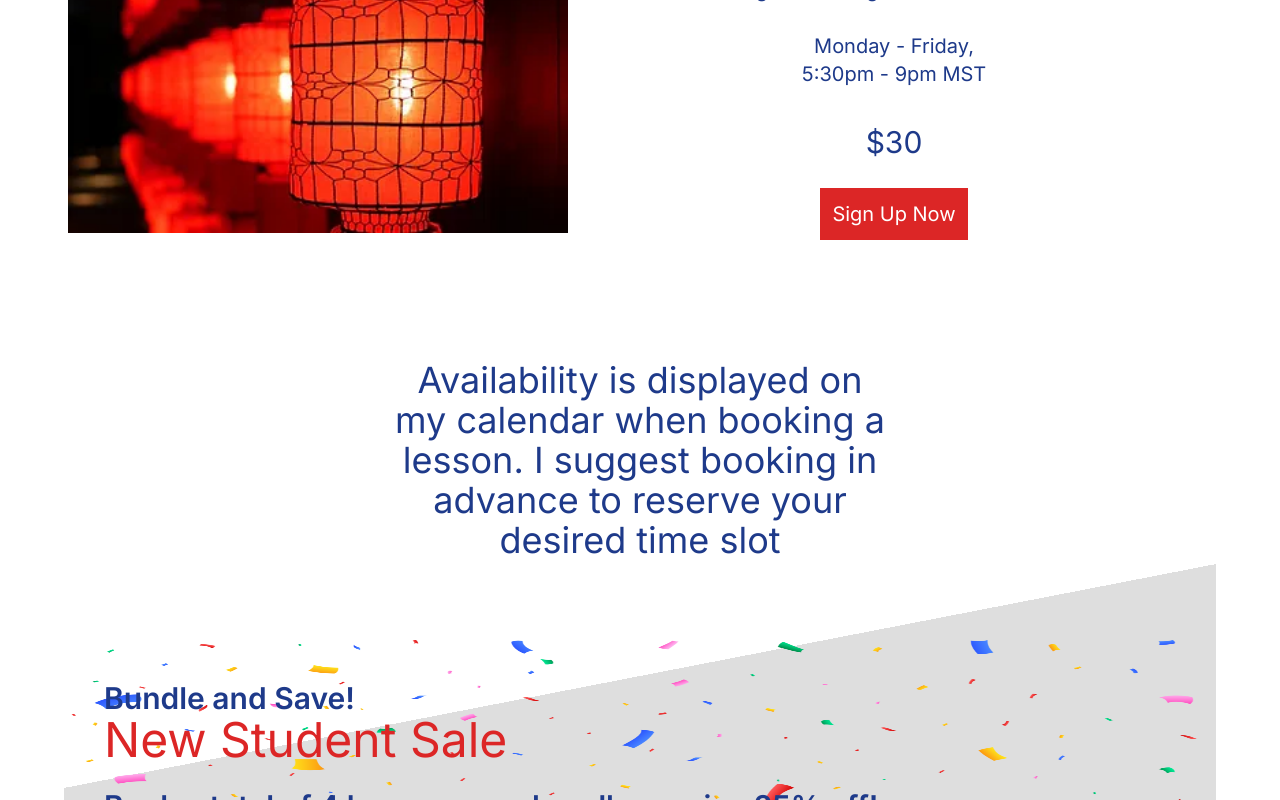
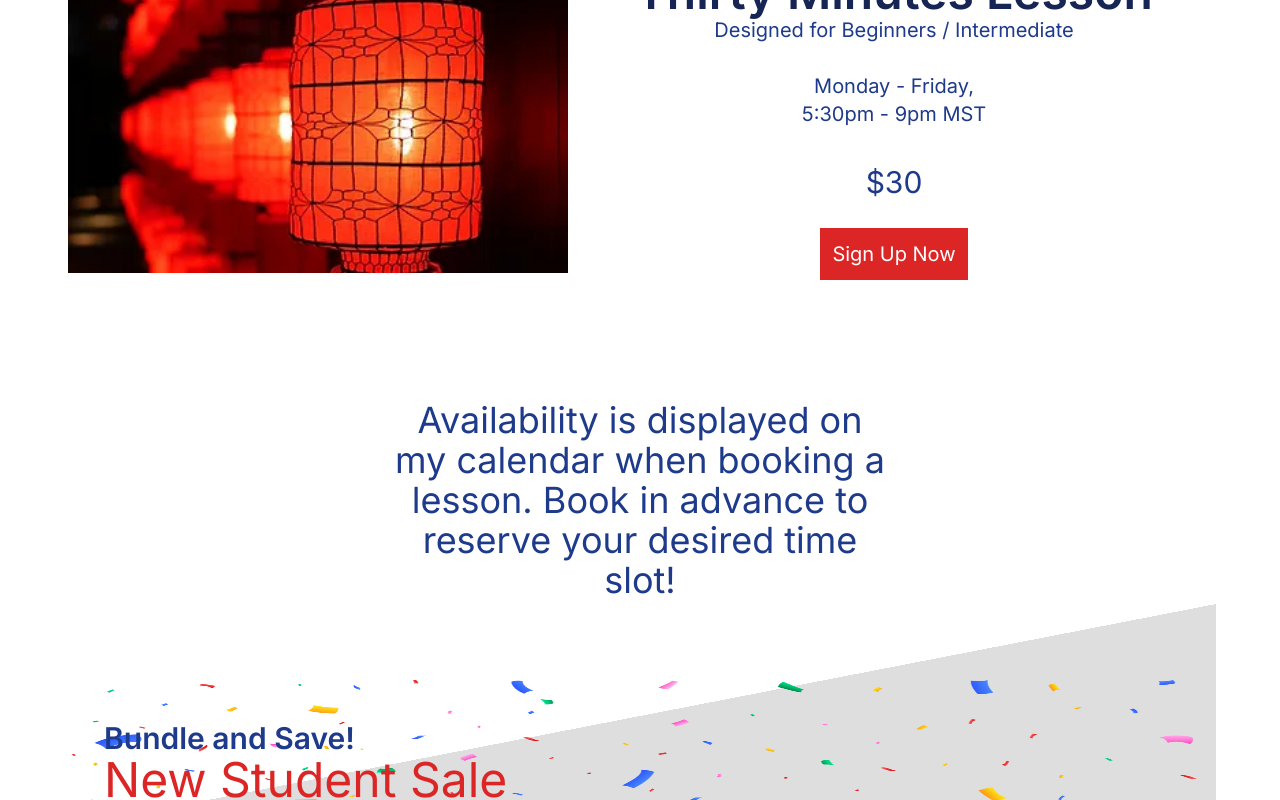
Before and after one commit to zachcygan/chinese_with_katie, a Next.js app: page /services in a window 1280 px wide. Shown: the part 1208-2008 px from the top of the page. Built offline with nearby package versions, Linux system fonts and the light colour scheme.

Commit message:
minor changes

```diff
--- a/src/components/aboutMe.tsx
+++ b/src/components/aboutMe.tsx
@@ -28,7 +28,7 @@ export default function AboutMe() {
             <span className='text-xl font-semibold'>大家好!</span> It's Katie — your guide to learning Mandarin!
           </div>
           <div className='py-5 pb-10 mx-auto text-xl md:text-xl lg:text-2xl'>
-            Ever since I was a child, I have always been fascinated by learning foreign languages and cultures. With a new perspective gained after graduating college, I recognized a crucial demand for more engaging and effective approaches to learning Chinese. As a non-native speaker,  I've experienced the challenges of learning Chinese first hand, making me uniquely suited to understand the learning needs of English speakers. My passion lies in helping others and making education accessible. I'm excited to make your language learning journey a enriching and enjoyable experience!
+            Foreign languages and cultures have always been fascinating to me. With a new perspective gained after graduating college, I recognized a crucial demand for more engaging and effective approaches to learning Chinese. As a non-native speaker,  I've experienced the challenges of learning Chinese first hand, making me uniquely suited to understand the learning needs of English speakers. My passion lies in helping others and making education accessible. I'm excited to make your language learning journey a enriching and enjoyable experience!
           </div>
         </div>
       </div>
--- a/src/components/bookLesson.tsx
+++ b/src/components/bookLesson.tsx
@@ -66,7 +66,7 @@ export default function BookLesson() {
             transition={{ duration: .5 }}
             viewport={{ once: true }}
           >
-            <span className='underline font-semibold'>If you are new to my services</span>, please ensure to sign up for a free consultation
+            <span className='underline font-semibold'>If you are new to my services</span>, please ensure to sign up for a free consultation or fill out a new student form
           </motion.div>
           <motion.div
             className='lg:scale-[1.75]'
@@ -110,7 +110,7 @@ export default function BookLesson() {
             variants={leftToRightVariants}
             viewport={{ once: true }}
           >
-            Availability is displayed on my calendar when booking a lesson. I suggest booking in advance to reserve your desired time slot
+            Availability is displayed on my calendar when booking a lesson. Book in advance to reserve your desired time slot!
           </motion.div>
           <div className='mt-10 lg:my-0'>
 
--- a/src/components/info.tsx
+++ b/src/components/info.tsx
@@ -329,7 +329,7 @@ export default function Info() {
               </div>
             </motion.div>
             <motion.div
-              className="text-blue-900 sm:text-xl lg:text-2xl max-w-2xl mx-auto mt-4 lg:mt-10"
+              className="text-blue-900 sm:text-xl lg:text-2xl max-w-2xl mx-auto mt-4 lg:mt-10 font-bold"
               initial="hidden"
               whileInView="visible"
               variants={fadeInUpVariants}
```
